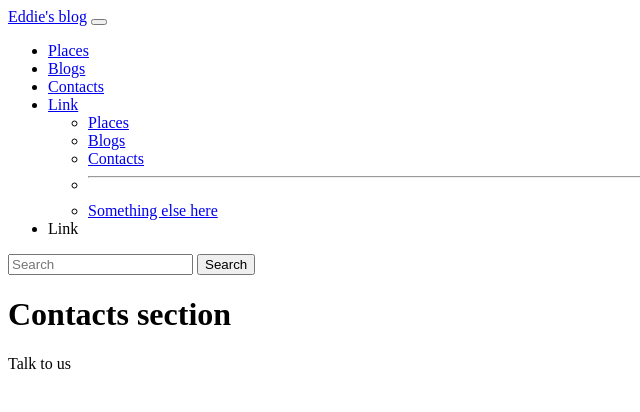
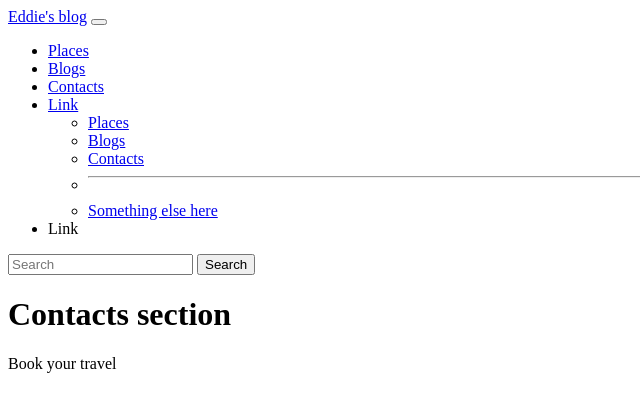
Before and after one commit to sserwangaedrisa/C_language, a plain HTML site: page homepage/contacts.html in a window 1280 px wide. Shown: the full height of the page, 0-640 px from the left. Drawn offline with Linux system fonts and the light colour scheme.

Commit message:
changes made

```diff
--- a/homepage/contacts.html
+++ b/homepage/contacts.html
@@ -84,7 +84,7 @@
           <h1>Contacts section</h1>
         </div>
         <div id="sub-cover">
-          <p>Talk to us</p>
+          <p>Book your travel</p>
         </div>
       </div>
     </div>
```
